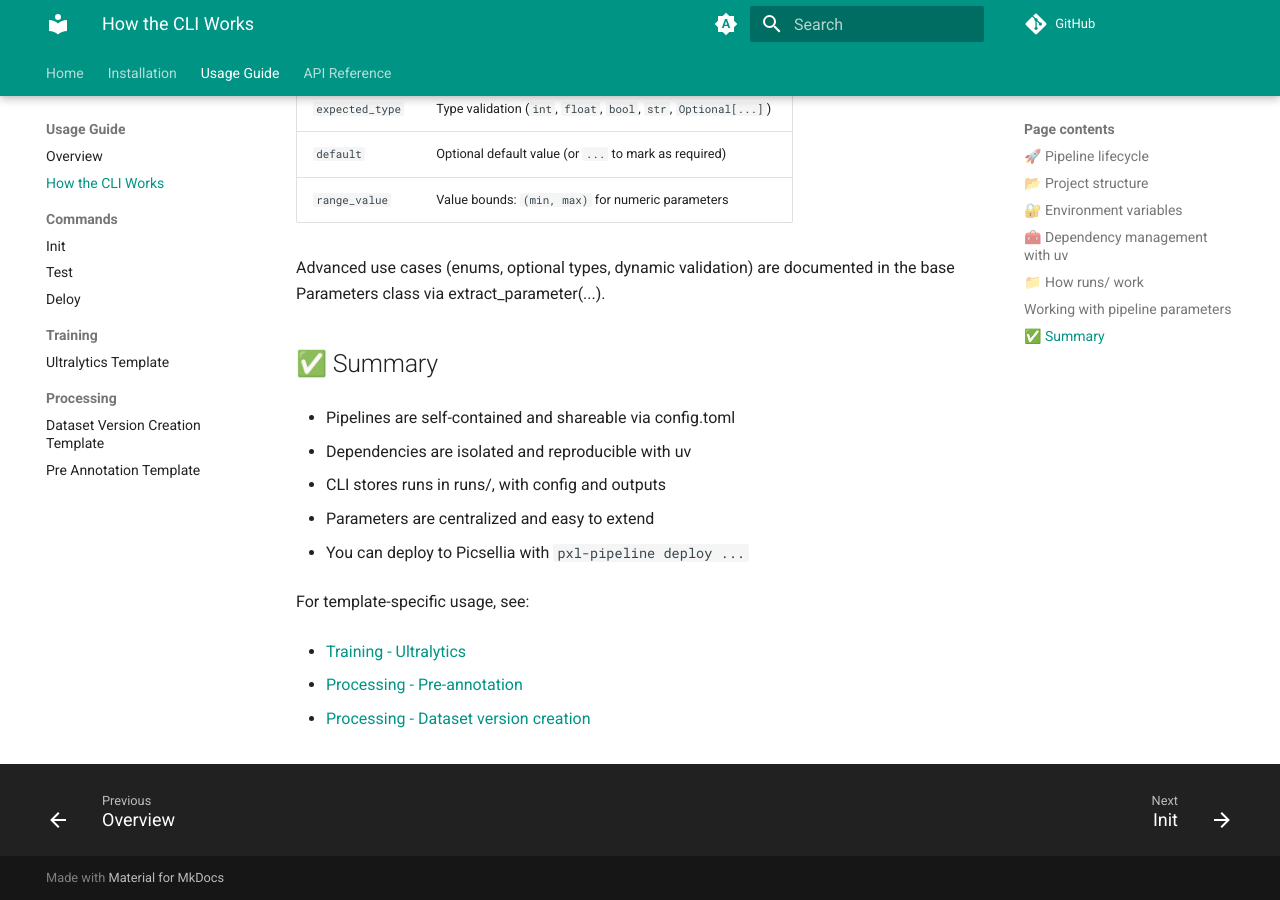
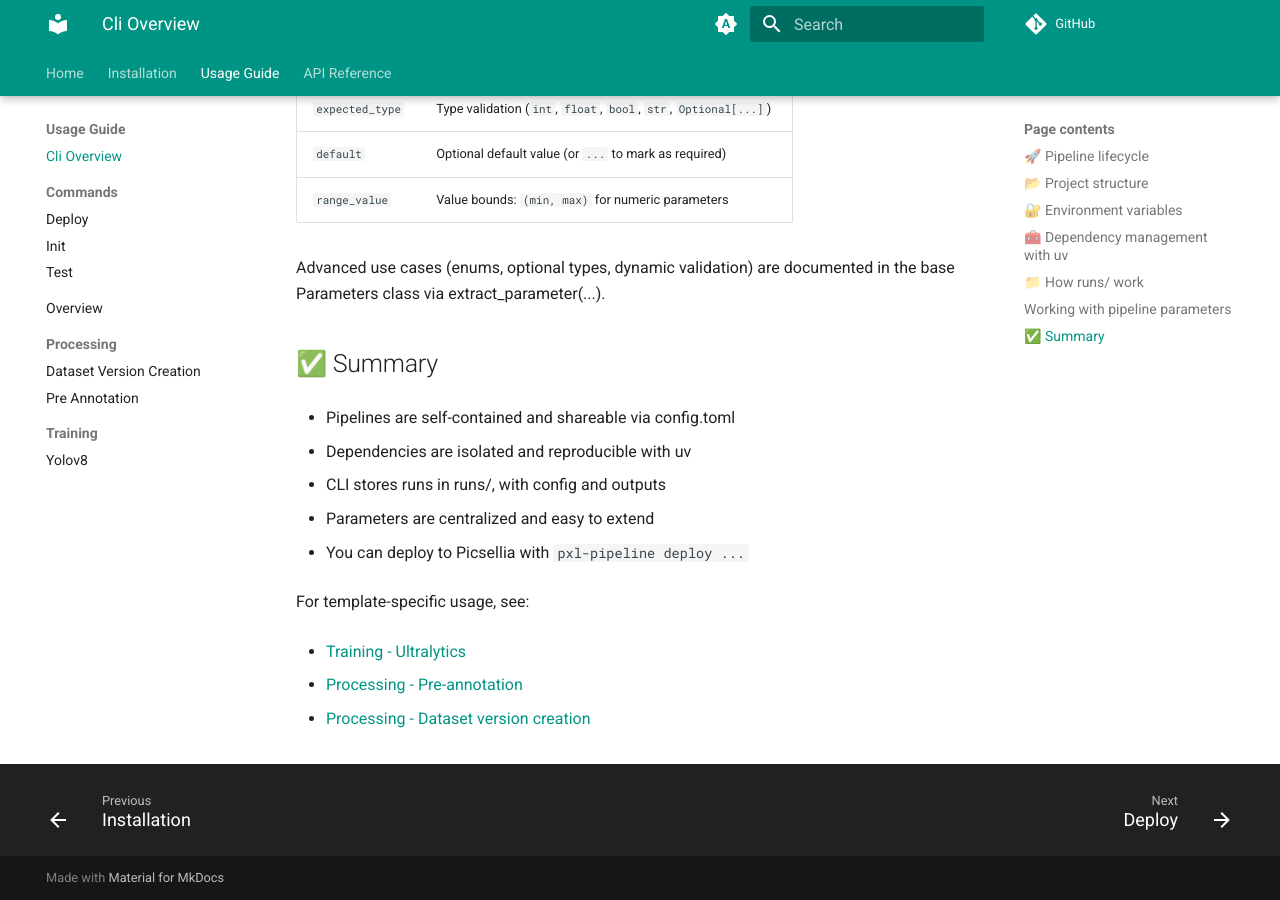
Before and after one commit to picselliahq/picsellia-cv-engine, an MkDocs documentation site: the page built from docs/usage/cli_overview.md, in a window 1280 px wide and 900 px high, scrolled down 4507 px. Built offline with MkDocs 1.6.1 and Material for MkDocs 9.7.7, drawn with Linux system fonts in a browser that asks for light colours; comment, search, counter and statistics services are not loaded.

Commit message:
fix: naming

```diff
--- a/docs/usage/cli_overview.md
+++ b/docs/usage/cli_overview.md
@@ -228,7 +228,7 @@ Advanced use cases (enums, optional types, dynamic validation) are documented in
 
 For template-specific usage, see:
 
--  [Training - Ultralytics](training/ultralytics.md)
+-  [Training - Ultralytics](training/yolov8.md)
 
 - [Processing - Pre-annotation](processing/pre_annotation.md)
 
--- a/mkdocs.yml
+++ b/mkdocs.yml
@@ -50,17 +50,17 @@ nav:
 - Home: index.md
 - Installation: installation.md
 - Usage Guide:
+  - Cli Overview: usage/cli_overview.md
+  - Commands:
+    - Deploy: usage/commands/deploy.md
+    - Init: usage/commands/init.md
+    - Test: usage/commands/test.md
   - Overview: usage/index.md
-  - How the CLI Works: usage/cli_overview.md
-  - Commands:
-      - Init: usage/commands/init.md
-      - Test: usage/commands/test.md
-      - Deloy: usage/commands/deploy.md
+  - Processing:
+    - Dataset Version Creation: usage/processing/dataset_version_creation.md
+    - Pre Annotation: usage/processing/pre_annotation.md
   - Training:
-    - Ultralytics Template: usage/training/ultralytics.md
-  - Processing:
-    - Dataset Version Creation Template: usage/processing/dataset_version_creation.md
-    - Pre Annotation Template: usage/processing/pre_annotation.md
+    - Yolov8: usage/training/yolov8.md
 - API Reference:
   - Overview: api/index.md
   - core:
@@ -75,7 +75,8 @@ nav:
           - local context: api/core/contexts/processing/dataset/local_context.md
           - picsellia context: api/core/contexts/processing/dataset/picsellia_context.md
         - model:
-          - picsellia model processing context: api/core/contexts/processing/model/picsellia_model_processing_context.md
+          - local context: api/core/contexts/processing/model/local_context.md
+          - picsellia context: api/core/contexts/processing/model/picsellia_context.md
       - training:
         - local context: api/core/contexts/training/local_context.md
         - picsellia context: api/core/contexts/training/picsellia_context.md
```
Also changed, not shown: docs/api/core/contexts/processing/model/picsellia_model_processing_context.md (deleted, +0 -8 lines).
